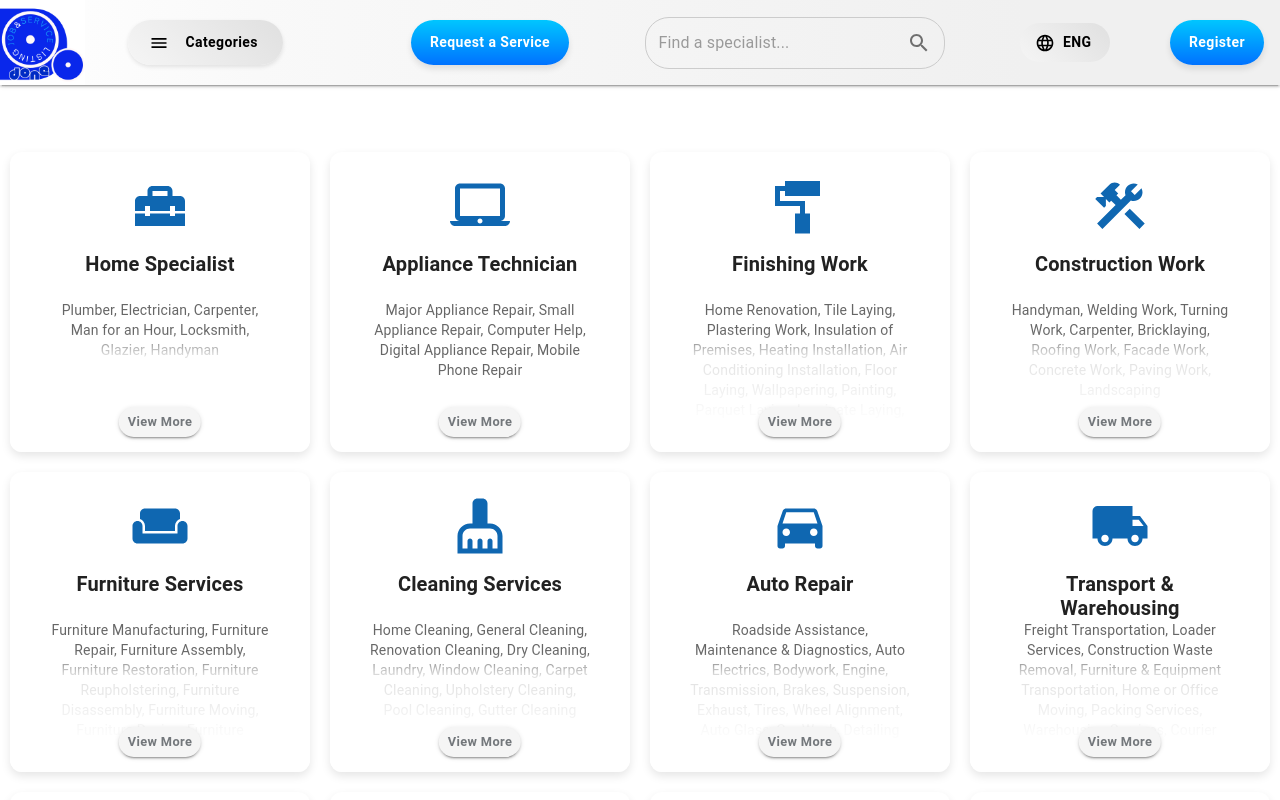
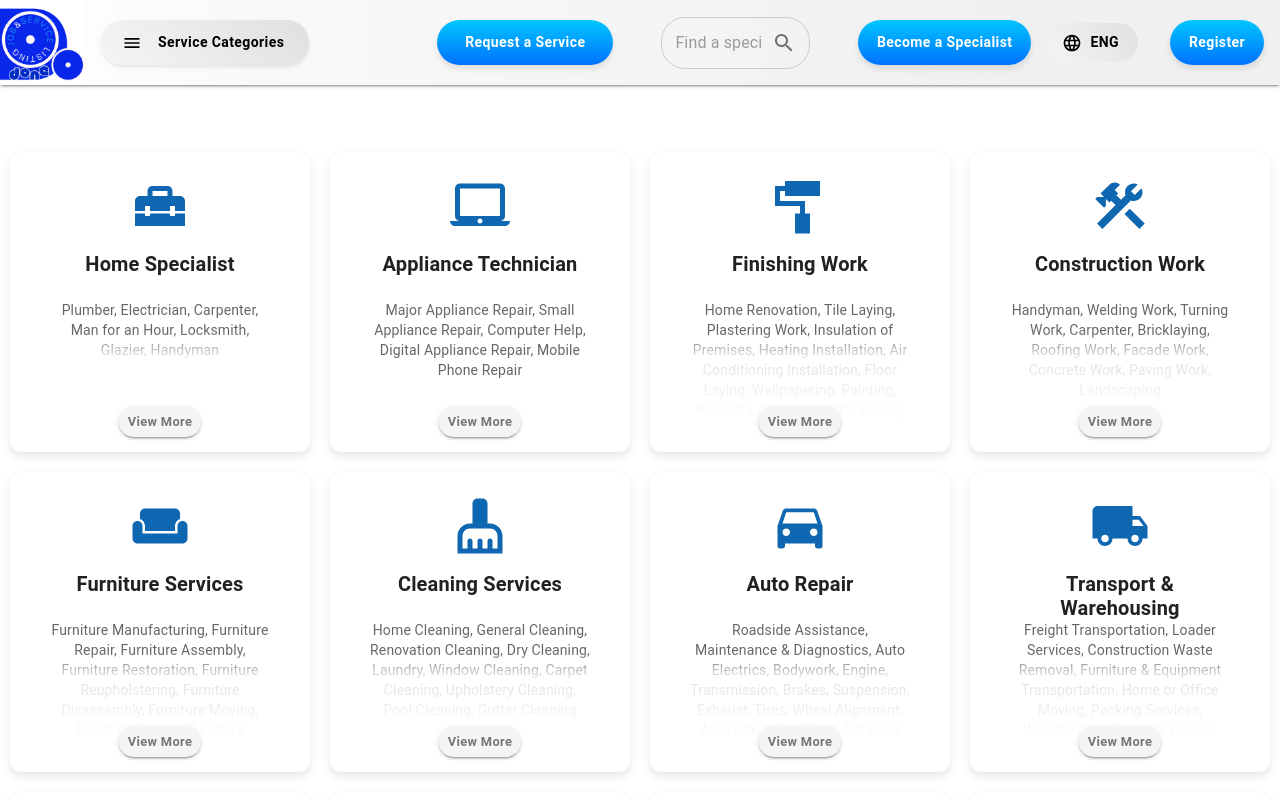
Before and after one commit to Vhkan/dodone, a Next.js app: page / in a window 1280 px wide. Shown: the top 800 px of the page. Built offline with nearby package versions, Linux system fonts and the light colour scheme.

Commit message:
add become a speciaist button

```diff
--- a/src/components/Header.tsx
+++ b/src/components/Header.tsx
@@ -374,7 +374,7 @@ const Header = () => {
                 }}
                 startIcon={<MenuIcon />}
               >
-                Categories
+                Service Categories
               </Button>
 
               {!isTablet && (
@@ -385,7 +385,7 @@ const Header = () => {
                       background:
                         "linear-gradient(to bottom, #00c6ff, #0072ff)",
                       color: "white",
-                      padding: { md: "8px 16px", lg: "10px 19px" },
+                      padding: { md: "8px 16px", lg: "10px 28px" },
                       borderRadius: "2em",
                       textTransform: "none",
                       fontWeight: "bold",
@@ -414,7 +414,7 @@ const Header = () => {
                 padding: "4px 8px",
                 flexGrow: 1,
                 mx: { md: 2, lg: 4 },
-                maxWidth: { md: 200, lg: 300 },
+                maxWidth: { md: 100, lg: 230 },
               }}
             >
               <TextField
@@ -431,6 +431,32 @@ const Header = () => {
                 <SearchIcon />
               </IconButton>
             </Box>
+
+            {!isTablet && (
+                <Link href="/request-service" passHref>
+                  <Button
+                    variant="contained"
+                    sx={{
+                      background:
+                        "linear-gradient(to bottom, #00c6ff, #0072ff)",
+                      color: "white",
+                      padding: { md: "8px 16px", lg: "10px 19px" },
+                      borderRadius: "2em",
+                      textTransform: "none",
+                      fontWeight: "bold",
+                      whiteSpace: "nowrap",
+                      boxShadow: "0px 4px 6px rgba(0, 0, 0, 0.1)",
+                      "&:hover": {
+                        background:
+                          "linear-gradient(to bottom, #3399ff, #0072ff)",
+                        boxShadow: "0px 6px 12px rgba(0, 0, 0, 0.2)",
+                      },
+                    }}
+                  >
+                    Become a Specialist
+                  </Button>
+                </Link>
+              )}
 
             {/* Language Selection */}
             <Box
```
